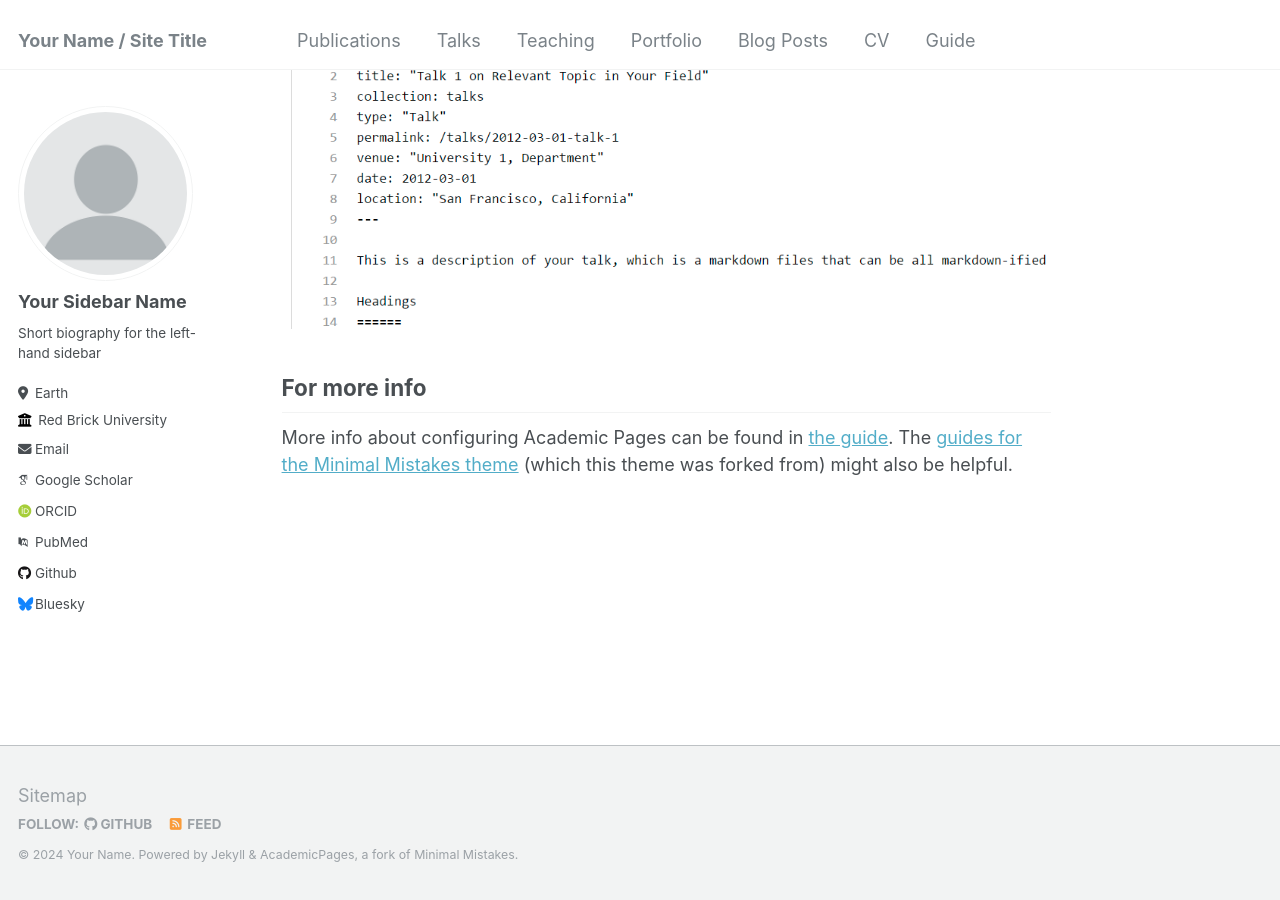
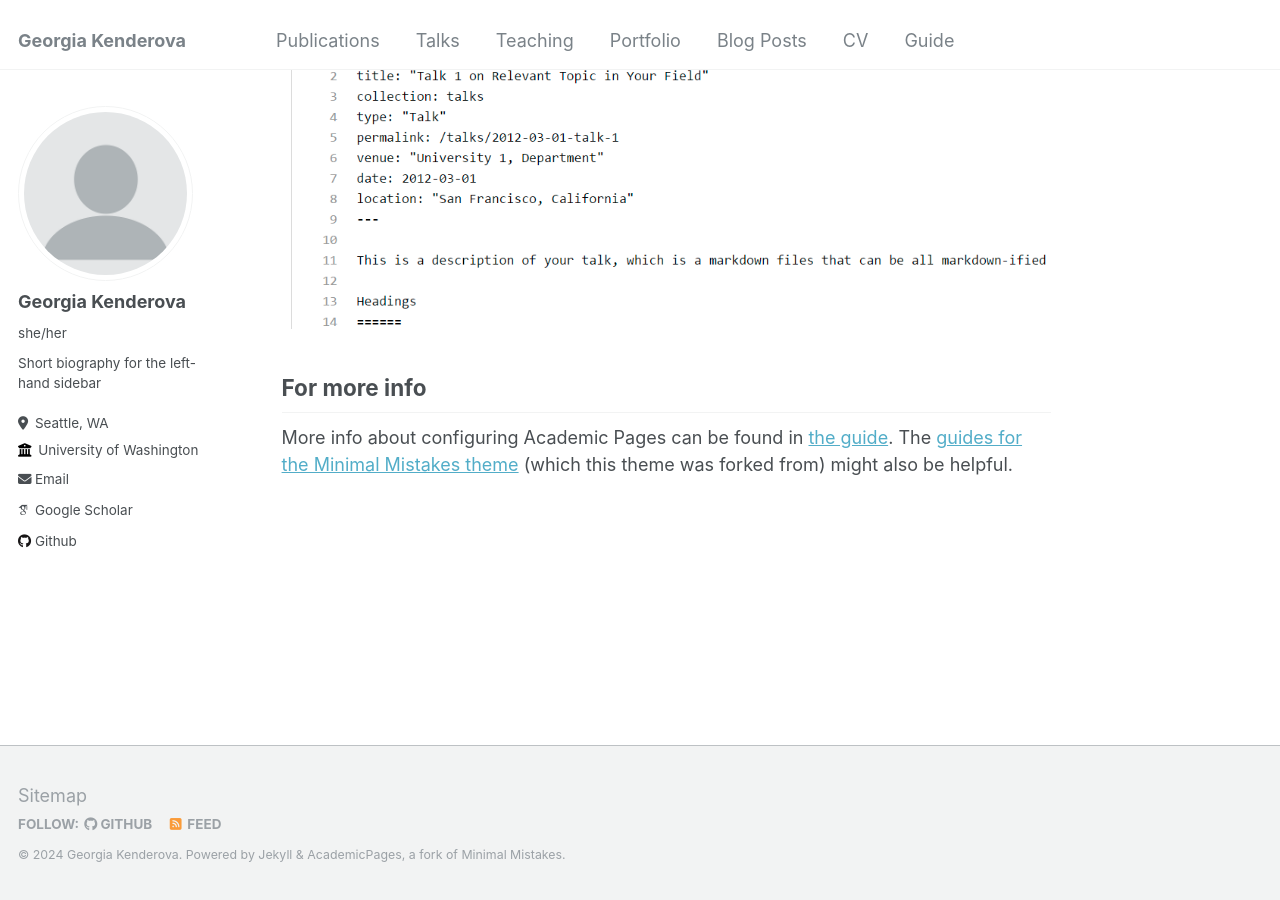
Before and after one commit to gkenderova/gkenderova.github.io, a Jekyll site: the page built from _pages/about.md, in a window 1280 px wide and 900 px high, scrolled down 2660 px. Built offline with Jekyll 4.4.1, drawn with Linux system fonts in a browser that asks for light colours; some web fonts are replaced.

Commit message:
config changes

```diff
--- a/_config.yml
+++ b/_config.yml
@@ -8,13 +8,13 @@
 
 # Basic Site Settings
 locale                   : "en-US"
-title                    : "Your Name / Site Title"
+title                    : "Georgia Kenderova"
 title_separator          : "-"
-name                     : &name "Your Name"
+name                     : &name "Georgia Kenderova"
 description              : &description "personal description"
-url                      : https://academicpages.github.io # the base hostname & protocol for your site e.g. "https://mmistakes.github.io"
+url                      : https://gkenderova.github.io # the base hostname & protocol for your site e.g. "https://mmistakes.github.io"
 baseurl                  : "" # the subpath of your site, e.g. "/blog"
-repository               : "academicpages/academicpages.github.io"
+repository               : "gkenderova/gkenderova.github.io"
 
 # Site Author - The following control what appear as part of the author content on the side bar.
 #               If a field is blank the icon and link will not appear, otherwise it will be shown.
@@ -22,22 +22,22 @@ repository               : "academicpages/academicpages.github.io"
 author:
   # Biographic information
   avatar           : "profile.png"
-  name             : "Your Sidebar Name"
-  pronouns         : # example: "she/her"
+  name             : "Georgia Kenderova"
+  pronouns         : "she/her"
   bio              : "Short biography for the left-hand sidebar"
-  location         : "Earth"
-  employer         : "Red Brick University"
+  location         : "Seattle, WA"
+  employer         : "University of Washington"
   uri              : # URL
-  email            : "none@example.org"
+  email            : "gak [at] uw [dot] edu"
 
   # Academic websites
-  arxiv            : # URL - Update with the correct link to your profile
+  # arxiv            : # URL - Update with the correct link to your profile
   googlescholar    : "https://scholar.google.com/citations?user=PS_CX0AAAAAJ"
-  impactstory      : # URL
-  orcid            : "http://orcid.org/yourorcidurl"
-  semantic         : # URL
-  pubmed           : "https://www.ncbi.nlm.nih.gov/pubmed/?term=john+snow"
-  researchgate     : # URL
+  # impactstory      : # URL
+  # orcid            : "http://orcid.org/yourorcidurl"
+  # semantic         : # URL
+  # pubmed           : "https://www.ncbi.nlm.nih.gov/pubmed/?term=john+snow"
+  # researchgate     : # URL
 
   # Repositories and software development
   bitbucket        : # Username - Update with your username on the site
@@ -48,7 +48,7 @@ author:
   stackoverflow    : # User number or user number and name (i.e., use "1" or "1/jeff-atwood")
 
   # Social media
-  bluesky          : "bsky.app" # Replace this with you Bluesky username
+  bluesky          : # Replace this with you Bluesky username
   facebook         : # Username
   flickr           : # Username
   foursquare       : # Username
```
